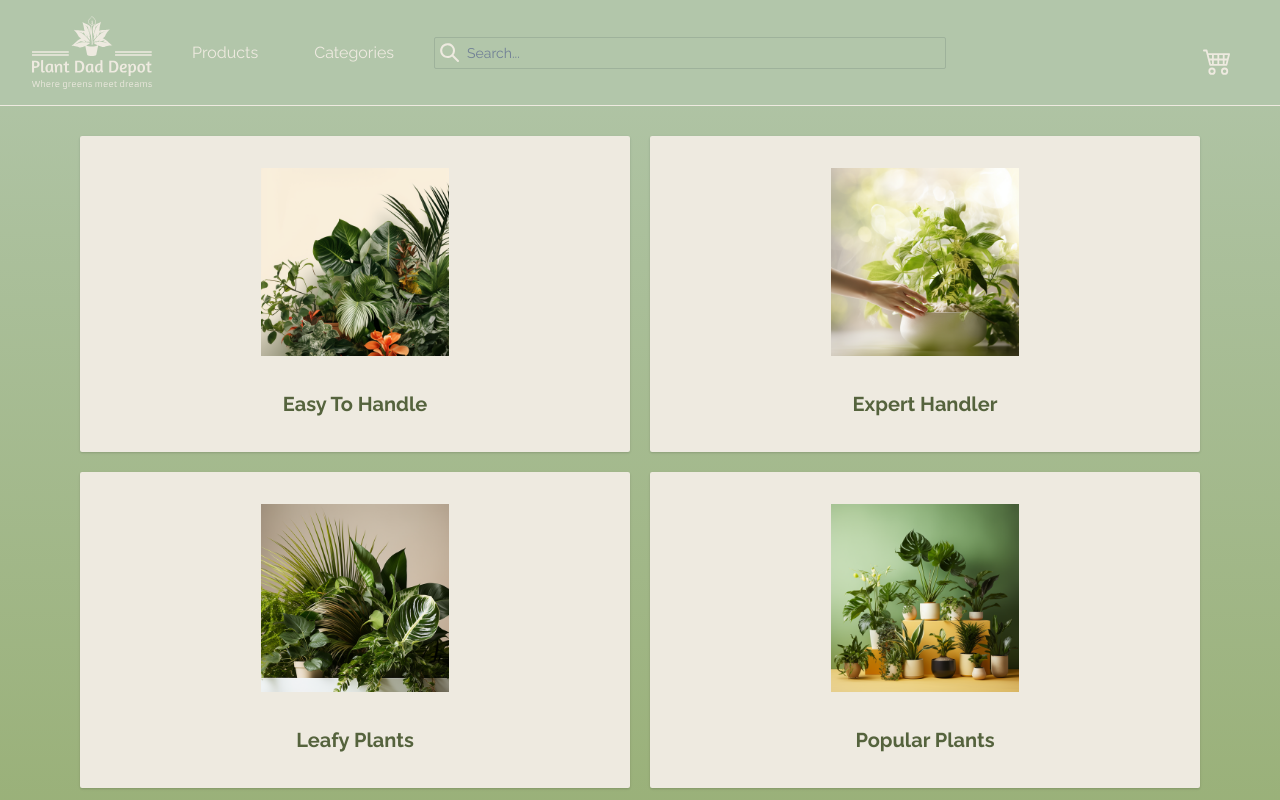
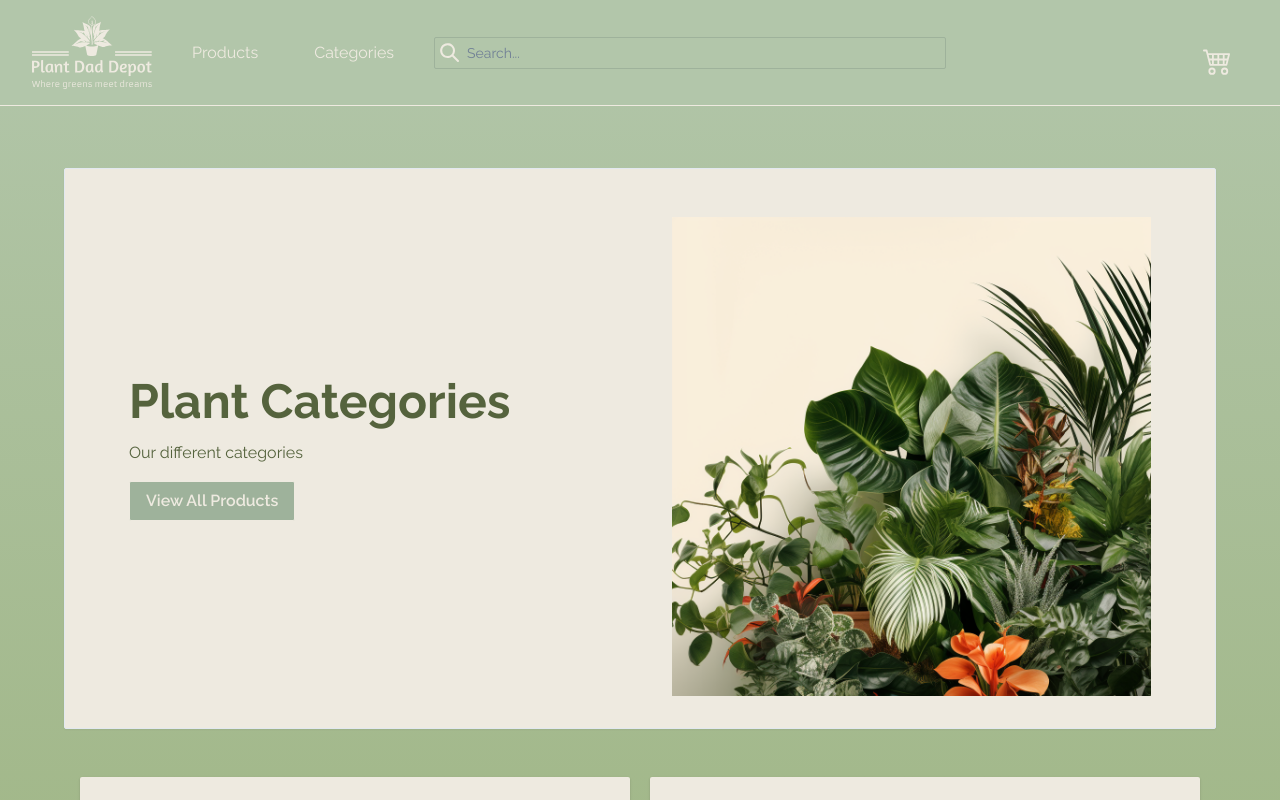
Before and after one commit to Mikael-Ronnberg/Yet-Another-Webshop, a React (Vite) app: page /categories in a window 1280 px wide. Shown: the top 800 px of the page. Built offline with nearby package versions, Linux system fonts and the light colour scheme.

Commit message:
no comment

```diff
--- a/src/components/helpers.ts
+++ b/src/components/helpers.ts
@@ -7,7 +7,7 @@ import {
 
 export const initialState: IState = {
   cart: [],
-  favourite: [],
+  // favourite: [],
   checkout: [],
 };
 
--- a/src/models/Interfaces.ts
+++ b/src/models/Interfaces.ts
@@ -36,7 +36,7 @@ export interface IBreadCrumbItems {
 
 export interface IState {
   cart: IItem[];
-  favourite: IItem[];
+  // favourite: IItem[];
   checkout: IItem[];
 }
 export interface IItem extends IProduct {
--- a/src/pages/Categories/Categories.tsx
+++ b/src/pages/Categories/Categories.tsx
@@ -1,5 +1,5 @@
 import { Footer } from "../../components/footer/Footer";
-// import { Hero } from "../../components/hero/Hero";
+import { Hero } from "../../components/hero/Hero";
 import { Navbar } from "../../components/navbar/Navbar";
 import { categories } from "../../mocks/categories";
 import { AllCategories } from "./components/AllCategories";
@@ -8,13 +8,13 @@ export const Categories = () => {
   return (
     <>
       <Navbar></Navbar>
-      {/* <Hero
+      <Hero
         heading="Plant Categories"
         description="Our different categories"
-        image="/leafyBanner.png"
+        image="/hero/leafyBanner.png"
         btnLabel="View All Products"
         btnLink="/products"
-      ></Hero> */}
+      ></Hero>
 
       <AllCategories categories={categories}></AllCategories>
       <Footer></Footer>
--- a/src/pages/Products/Products.tsx
+++ b/src/pages/Products/Products.tsx
@@ -1,7 +1,7 @@
 import { Navbar } from "../../components/navbar/Navbar";
 import { Hero } from "../../components/hero/Hero";
-// import { AllProducts } from "./components/AllProducts";
-// import { products } from "../../mocks/products";
+import { AllProducts } from "./components/AllProducts";
+import { products } from "../../mocks/products";
 import { Footer } from "../../components/footer/Footer";
 
 export const Products = () => {
@@ -11,11 +11,11 @@ export const Products = () => {
       <Hero
         heading="Green and Beatiful Plants"
         description="Dr. Greenthumb would be jealouse!"
-        image="/hero_image.png"
+        image="/hero/hero_image.png"
         btnLabel="View All Categories"
         btnLink="/categories"
       ></Hero>
-      {/* <AllProducts products={products}></AllProducts> */}
+      <AllProducts products={products}></AllProducts>
       <Footer></Footer>
     </>
   );
```
